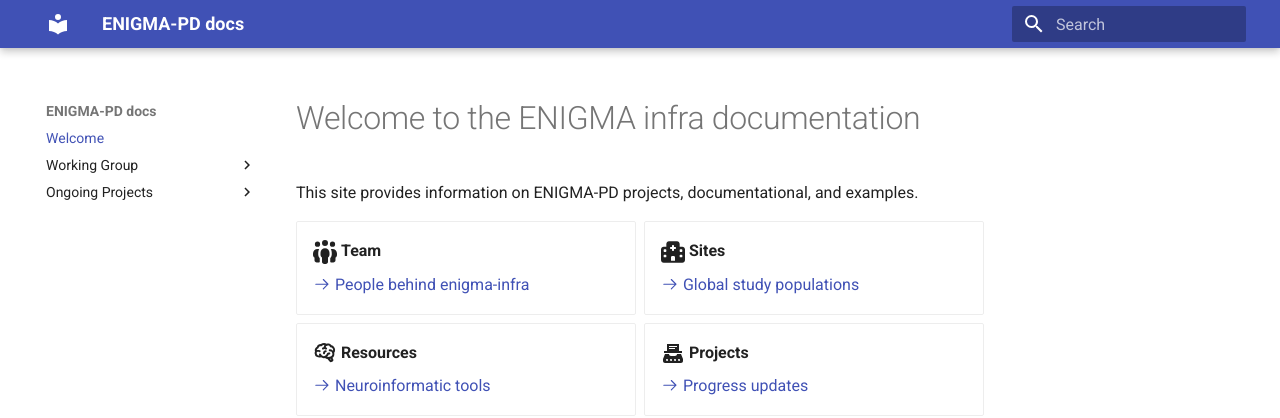
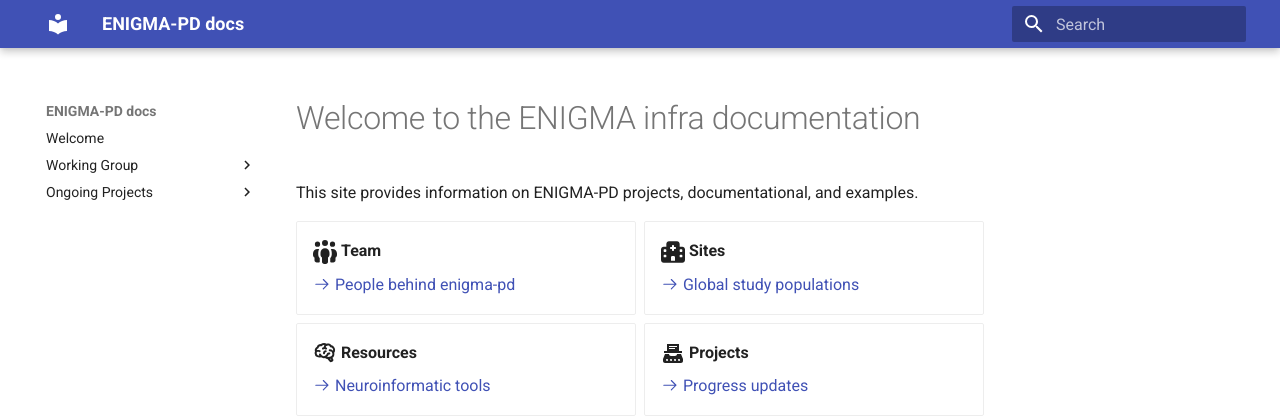
Before and after one commit to ENIGMA-infra/ENIGMA-PD, an MkDocs documentation site: the page built from docs/index.md, in a window 1280 px wide. Shown: the top 418 px of the page. Built offline with MkDocs 1.6.1 and Material for MkDocs 9.7.7, drawn with Linux system fonts in a browser that asks for light colours.

Commit message:
fixed index.md

```diff
--- a/docs/index.md
+++ b/docs/index.md
@@ -7,7 +7,7 @@ This site provides information on ENIGMA-PD projects, documentational, and examp
 -   :fontawesome-solid-people-group:{ .lg .middle } __Team__
 
 
-    [:octicons-arrow-right-24: People behind enigma-infra](wg/e_pd_core_team.md)
+    [:octicons-arrow-right-24: People behind enigma-pd](wg/e_pd_core_team.md)
 
 -   :fontawesome-solid-hospital-wide:{ .lg .middle } __Sites__
 
--- a/mkdocs.yml
+++ b/mkdocs.yml
@@ -5,7 +5,7 @@ theme:
 features:
   - navigation.indexes
 nav:
-  - Welcome: index.md
+  - Welcome: docs/index.md
   - Working Group:
     - Core team: wg/e_pd_core_team.md
     - Sites: wg/e_pd_sites.md
@@ -16,7 +16,6 @@ nav:
 
 plugins:
   - search
-  - blog
 
 markdown_extensions:
   - attr_list
```
